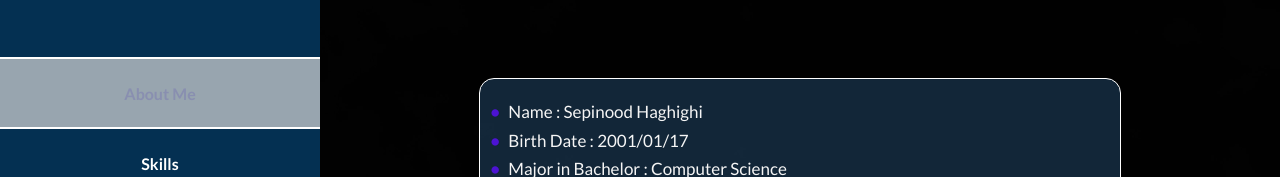
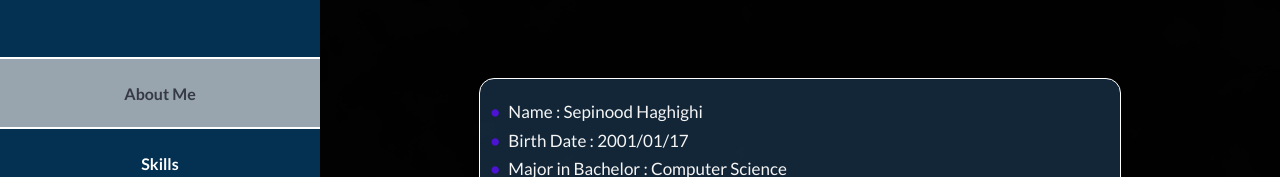
Before and after one commit to SeffySnow/CV, a plain HTML site: page index.html in a window 1280 px wide. Shown: the part 143-320 px from the top of the page. Drawn offline with Linux system fonts and the light colour scheme.

Commit message:
changing color nav 2

```diff
--- a/assets/css/templatemo-style.css
+++ b/assets/css/templatemo-style.css
@@ -213,7 +213,7 @@ html {
 .main-nav li:hover a,
 .main-nav li.active a {
     background: rgba(215, 215, 215, 0.7);;
-    color: #898fb0;
+    color: #363946;
 }
 
 /* Sidebar Menu */
```
